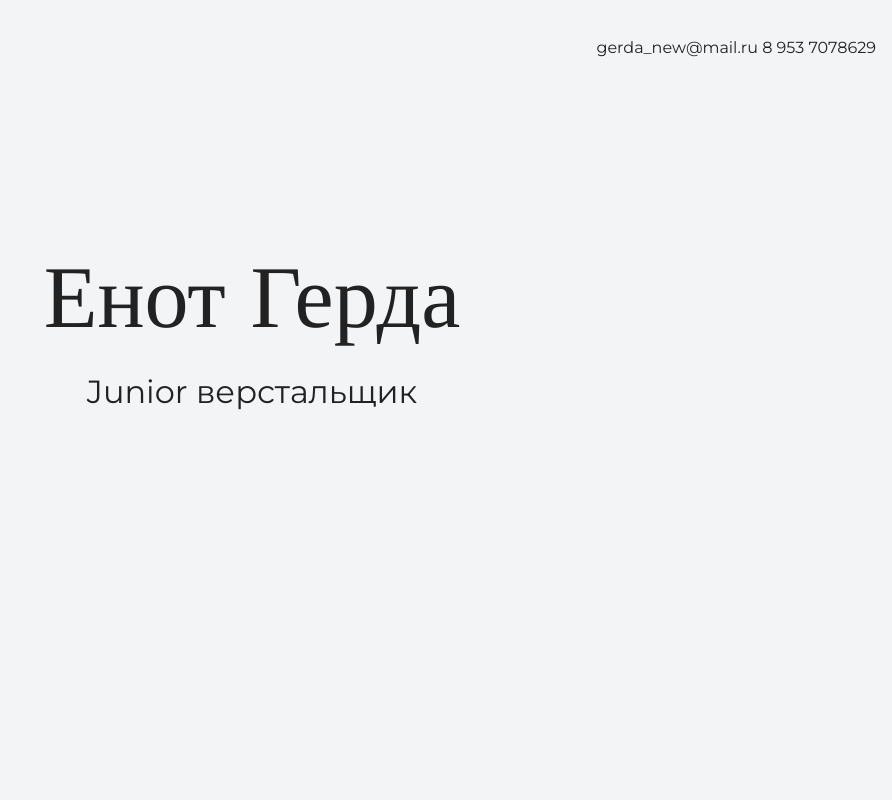
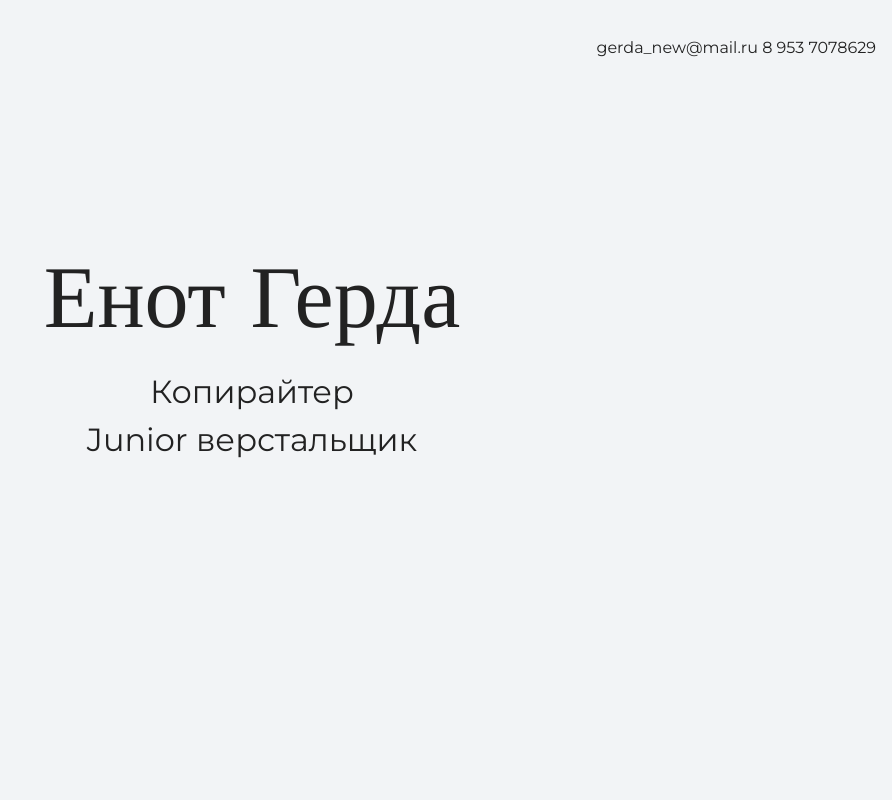
Before and after one commit to GerdaNew/my-site, a plain HTML site: page index.html in a window 1280 px wide. Shown: the top 800 px of the page, without its empty margins (388-1280 px from the left). Drawn offline with nearby package versions, Linux system fonts and the light colour scheme.

Commit message:
Меняет текст на главной

```diff
--- a/index.html
+++ b/index.html
@@ -18,6 +18,7 @@
     <section class="hero-image">
       <div class="container">
       <h1 class="heading">Енот Герда</h1>
+      <p>Копирайтер</p>
       <p>Junior верстальщик</p>
       </div>
     </section>
```
